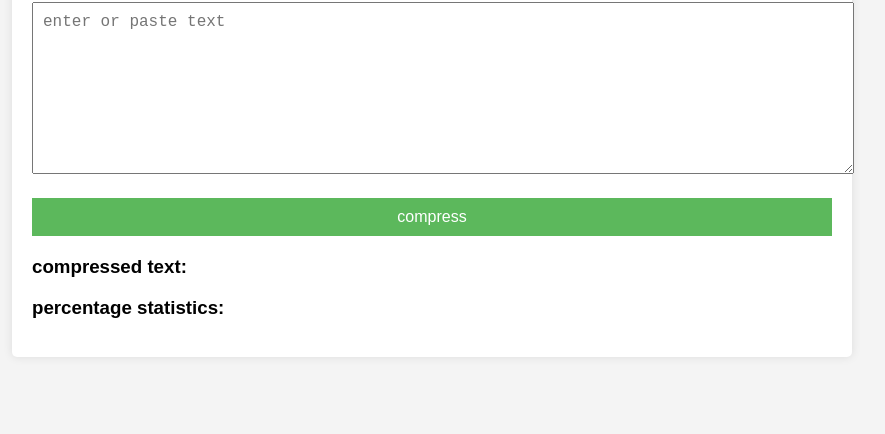
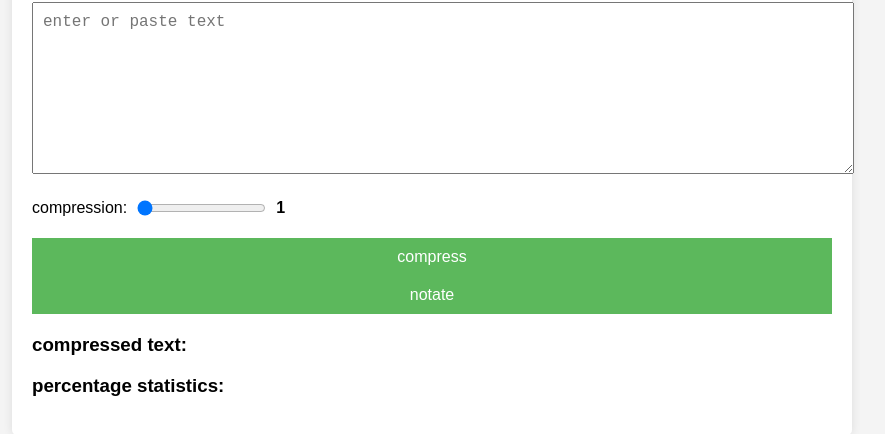
Before and after one commit to meteoror/lossy, a plain HTML site: page index.html in a window 1280 px wide. Shown: the part 126-560 px from the top of the page, without its empty margins (208-1093 px from the left). Drawn offline with Linux system fonts and the light colour scheme.

Commit message:
Update index.html

```diff
--- a/index.html
+++ b/index.html
@@ -12,7 +12,14 @@
         <h1>lossy</h1>
         <textarea id="input-text" placeholder="enter or paste text"></textarea>
 
+        <div class="compression-slider">
+            <label for="compression-range">compression:</label>
+            <input type="range" id="compression-range" min="1" max="3" value="1">
+            <span id="compression-value">1</span>
+        </div>
+
         <button id="compress-btn">compress</button>
+        <button id="notate-btn">notate</button>
 
         <div class="output">
             <h3>compressed text:</h3>
@@ -20,6 +27,7 @@
             <h3>percentage statistics:</h3>
             <p id="output-percentage"></p>
         </div>
+
     </div>
 
     <script src="script.js"></script>
```
